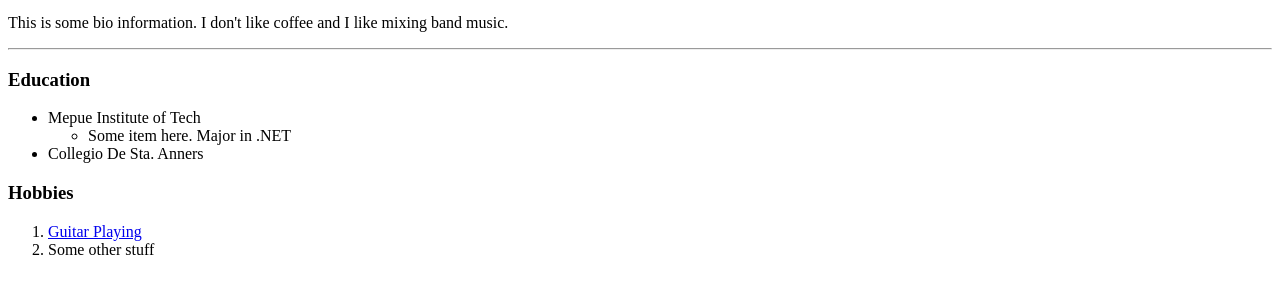
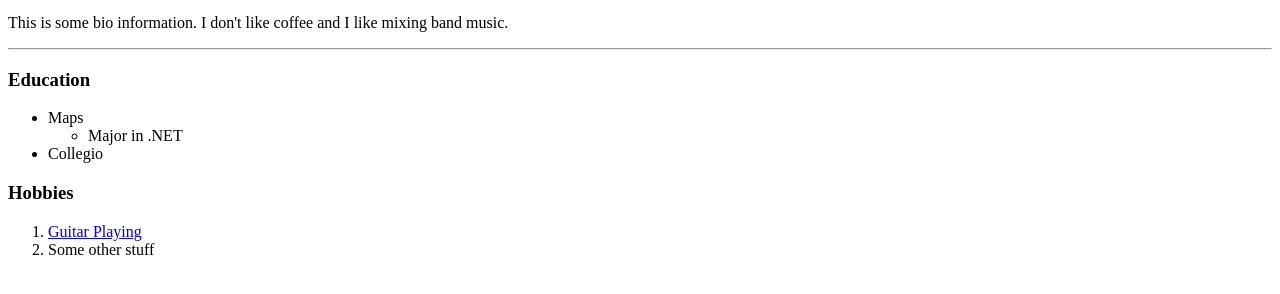
Before and after one commit to mabelarddev/cv, a plain HTML site: page index.html in a window 1280 px wide. Shown: the part 312-606 px from the top of the page. Drawn offline with Linux system fonts and the light colour scheme.

Commit message:
Updated index.html data

```diff
--- a/index.html
+++ b/index.html
@@ -11,12 +11,12 @@
     <hr/>
     <h3>Education</h3>
     <ul>
-        <li>Mepue Institute of Tech
+        <li>Maps
             <ul>
-                <li>Some item here. Major in .NET</li>
+                <li> Major in .NET</li>
             </ul>
         </li>
-        <li>Collegio De Sta. Anners</li>
+        <li>Collegio</li>
     </ul>
 
     <h3>Hobbies</h3>
```
